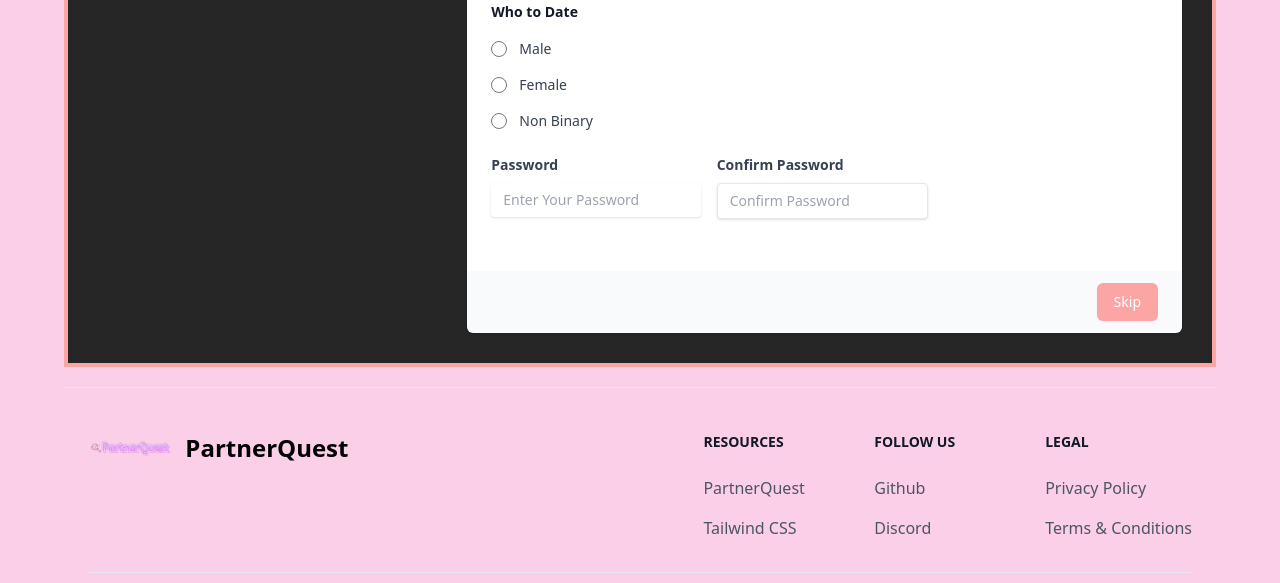
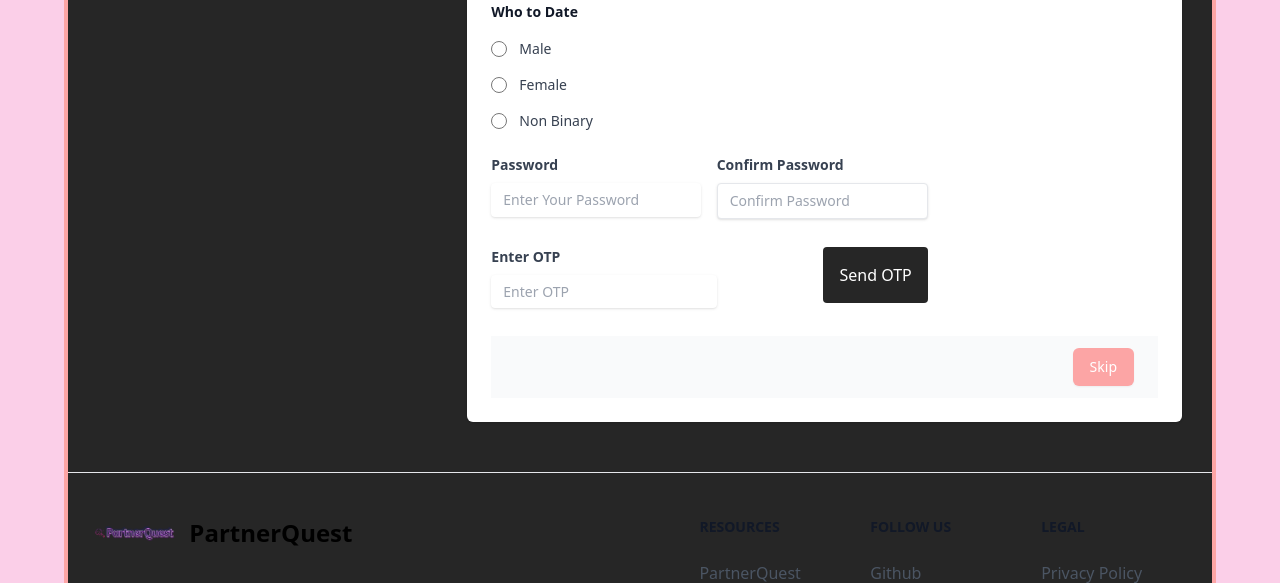
Before and after one commit to GlenR16/RadiantGladiators_Clash-Of-Codes, a Django app: page /signup/ in a window 1280 px wide. Shown: the part 786-1369 px from the top of the page. Run offline with Django 4.2, Linux system fonts and the light colour scheme; style sheets or scripts are compiled from the project's sources; some libraries are stand-ins or nearby versions.

Commit message:
Verfication.

```diff
--- /dev/null
+++ b/radiant/static/js/signup.js
@@ -0,0 +1,20 @@
+function page2(){
+    document.getElementById("page_1").classList.add("hidden");
+    document.getElementById("page_2").classList.remove("hidden");
+  }
+  function page3(){
+    document.getElementById("page_2").classList.add("hidden");
+    document.getElementById("page_3").classList.remove("hidden");
+  }
+  function get_otp(){
+    document.querySelector("input[name='csrfmiddlewaretoken']");
+    let file = document.getElementById("file-upload");
+    let otp = document.getElementById("otp");
+    let password1 = document.getElementById("password");
+    let password2 = document.getElementById("c_password");
+    let otp = document.getElementById("otp");
+    let otp = document.getElementById("otp");
+    let otp = document.getElementById("otp");
+    let otp = document.getElementById("otp");
+    let otp = document.getElementById("otp");
+  }
--- a/templates/authentication/signup.html
+++ b/templates/authentication/signup.html
@@ -12,7 +12,8 @@
         </div>
       </div>
       <div class="mt-5 md:col-span-2 md:mt-0">
-        <form action="#" method="POST">
+        <form action="" method="post">
+          {% csrf_token %}
           <div class="shadow sm:overflow-hidden sm:rounded-md">
             <div class="space-y-6 bg-white px-4 py-5 sm:p-6">
               <div class="grid grid-cols-3 gap-6">
@@ -44,25 +45,6 @@
                   <button type="button" class="ml-5 rounded-md border border-gray-300 bg-white py-2 px-3 text-sm font-medium leading-4 text-gray-700 shadow-sm hover:bg-gray-50 focus:outline-none focus:ring-2 focus:ring-indigo-500 focus:ring-offset-2">Change</button>
                 </div>
               </div>
-
-              <!-- <div>
-                <label class="block text-sm font-medium text-gray-700">Cover photo</label>
-                <div class="mt-1 flex justify-center rounded-md border-2 border-dashed border-gray-300 px-6 pt-5 pb-6">
-                  <div class="space-y-1 text-center">
-                    <svg class="mx-auto h-12 w-12 text-gray-400" stroke="currentColor" fill="none" viewBox="0 0 48 48" aria-hidden="true">
-                      <path d="M28 8H12a4 4 0 00-4 4v20m32-12v8m0 0v8a4 4 0 01-4 4H12a4 4 0 01-4-4v-4m32-4l-3.172-3.172a4 4 0 00-5.656 0L28 28M8 32l9.172-9.172a4 4 0 015.656 0L28 28m0 0l4 4m4-24h8m-4-4v8m-12 4h.02" stroke-width="2" stroke-linecap="round" stroke-linejoin="round" />
-                    </svg>
-                    <div class="flex text-sm text-gray-600">
-                      <label for="file-upload" class="relative cursor-pointer rounded-md bg-white font-medium text-indigo-600 focus-within:outline-none focus-within:ring-2 focus-within:ring-indigo-500 focus-within:ring-offset-2 hover:text-indigo-500">
-                        <span>Upload a file</span>
-                        <input id="file-upload" name="file-upload" type="file" class="sr-only">
-                      </label>
-                      <p class="pl-1">or drag and drop</p>
-                    </div>
-                    <p class="text-xs text-gray-500">PNG, JPG, GIF up to 10MB</p>
-                  </div>
-                </div>
-              </div> -->
 
               <!-- COUNTRY -->
               <div class="col-span-6 sm:col-span-3">
@@ -100,7 +82,6 @@
               <a href="#page2"><button type="button" onclick="page3()" class="inline-flex justify-center rounded-md border border-transparent bg-red-300 py-2 px-4 text-sm font-medium text-white shadow-sm hover:bg-red-500 focus:outline-none focus:ring-2 focus:ring-indigo-500 focus:ring-offset-2">Skip</button></a>
             </div>
           </div>
-        </form>
       </div>
     </div>
   </div>
@@ -122,7 +103,6 @@
         </div>
       </div>
       <div class="mt-5 md:col-span-2 md:mt-0">
-        <form action="#" method="POST">
           <div class="overflow-hidden shadow sm:rounded-md">
             <div class="bg-white px-4 py-5 sm:p-6">
               <div class="grid grid-cols-6 gap-6">
@@ -250,7 +230,24 @@
                         />
                     </div>
                 </div>
-
+                <div class="col-span-6 sm:col-span-4">
+                  <div class="mb-4 md:flex md:justify-between">
+                    <div class="mb-4 md:mr-2 md:mb-0">
+                        <label class="block mb-2 text-sm font-bold text-gray-700" for="otp">
+                            Enter OTP
+                        </label>
+                        <input
+                            class="w-full px-3 py-2 mb-3 text-sm leading-tight text-gray-700 rounded shadow appearance-none focus:outline-none focus:shadow-outline"
+                            id="otp"
+                            type="text"
+                            placeholder="Enter OTP"
+                        />
+                        <!-- <p class="text-xs italic text-red-500">Please enter your password.</p> -->
+                    </div>
+                    <div class="md:ml-2">
+                      <button type="button" class="bg-neutral-800 p-4 rounded text-white">Send OTP</button>
+                    </div>
+                </div>
                 </div>
                 <!-- PASSWORD END -->
 
@@ -288,7 +285,6 @@
               <a href="#page3"><button type="button" onclick="page2()" class="inline-flex justify-center rounded-md border border-transparent bg-red-300 py-2 px-4 text-sm font-medium text-white shadow-sm hover:bg-red-500 focus:outline-none focus:ring-2 focus:ring-indigo-500 focus:ring-offset-2">Skip</button></a>
             </div>
           </div>
-        </form>
       </div>
     </div>
   </div>
@@ -310,7 +306,6 @@
         </div>
       </div>
       <div class="mt-5 md:col-span-2 md:mt-0">
-        <form action="#" method="POST">
           <div class="overflow-hidden shadow sm:rounded-md">
             <div class="space-y-6 bg-white px-4 py-5 sm:p-6">
               <fieldset>
@@ -376,17 +371,7 @@
 </a>
   <!-- PAGE 3 END -->
 
-  <!-- SCRIPT HIDE DIV -->
-  <script>
-    function page2(){
-      document.getElementById("page_1").classList.add("hidden");
-      document.getElementById("page_2").classList.remove("hidden");
-    }
-    function page3(){
-      document.getElementById("page_2").classList.add("hidden");
-      document.getElementById("page_3").classList.remove("hidden");
-    }
-
-  </script>
-  <!-- SCRIPT HIDE DIV END -->
 {% endblock content %}
+{% block scripts %}
+<script src="{% static 'js/signup.js' %}"></script>
+{% endblock scripts %}
```
Also changed, not shown: aiml/__init__.py (added), aiml/verification/verify.py (added).
